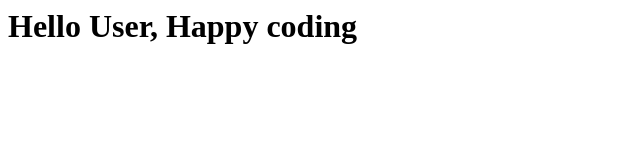
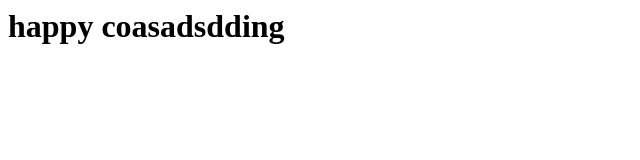
Before and after one commit to unnikrishnanc/demo290, a plain HTML site: page public/index.html in a window 1280 px wide. Shown: the whole page, without its empty margins (0-640 px from the left). Drawn offline with Linux system fonts and the light colour scheme.

Commit message:
hellkhgjho

```diff
--- a/public/index.html
+++ b/public/index.html
@@ -1,7 +1 @@
-<html>
-  <body>
-    <h1>
-      Hello User, Happy coding
-    </h1>
-  </body>
-</html>
+<html><body><h1>happy coasadsdding</h1></body></html>
```
